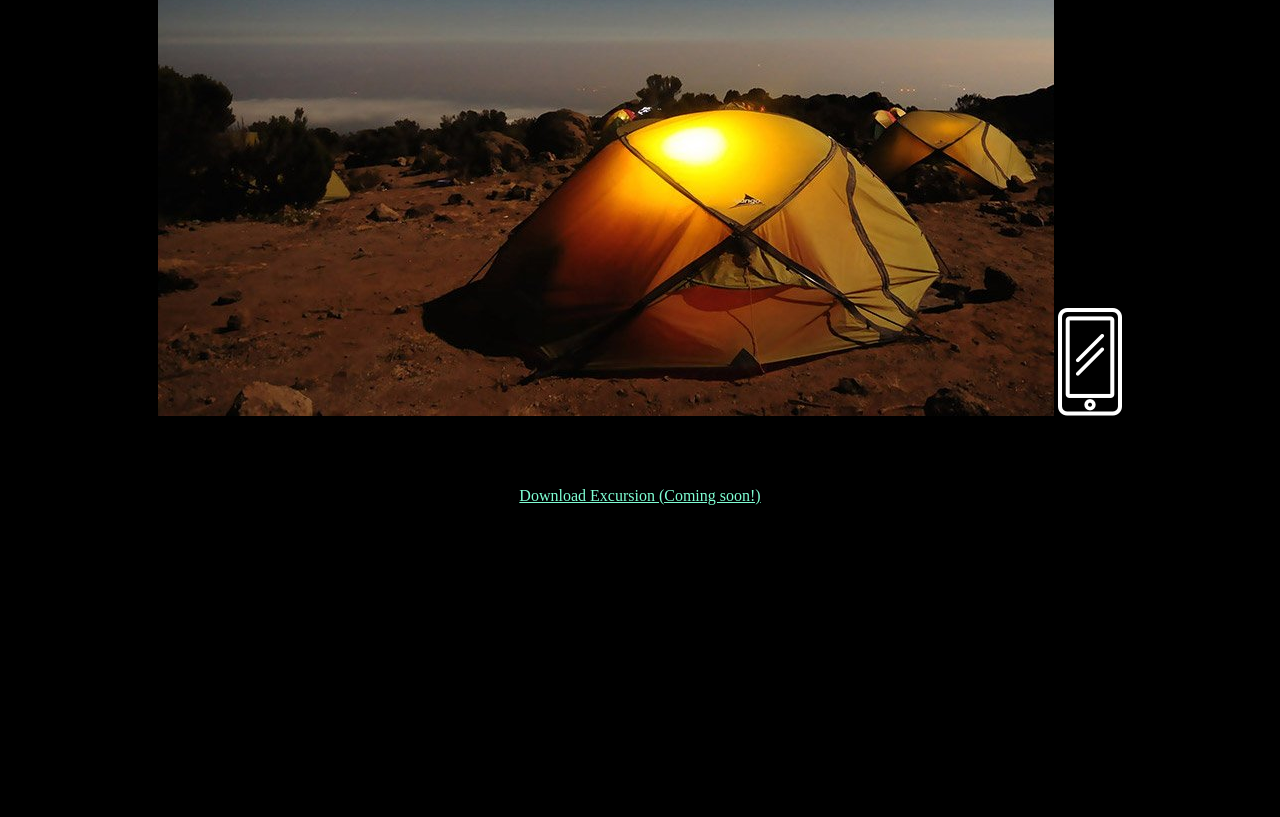
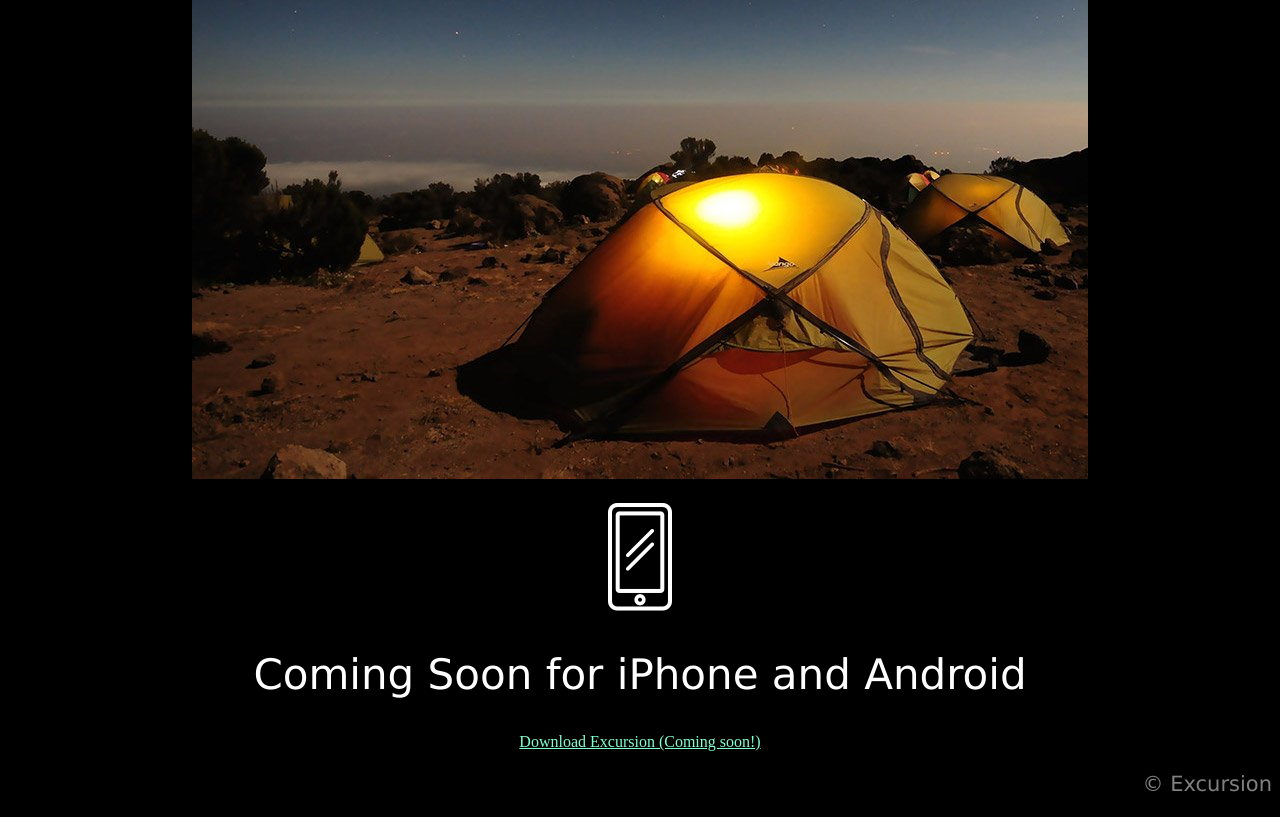
Before and after one commit to yFields/excursion, a plain HTML site: page index.html in a window 1280 px wide. Shown: the part 509-1326 px from the top of the page. Before the commit the page ends 1022 px from the top, so only its background shows below. Drawn offline with Linux system fonts and the light colour scheme.

Commit message:
Added footer and finished CSS styling

```diff
--- a/index.html
+++ b/index.html
@@ -8,12 +8,15 @@
         <a href="index.html">Download Excursion (Coming soon!)</a>
     </header>
     <main>
-        <video src="resources/videos/excursion.mp4">Video couldnt be displayed</video>
+        <video autoplay src="resources/videos/excursion.mp4">Video couldnt be displayed</video>
         <h2>Your personal travel guide</h2>
         <p>Excursion remembers places you like, and recommends new points of interest around you</p>
-        <img src="resources/images/camp.jpg"/>
-        <img src="resources/images/phone.png"/>
+        <img src="resources/images/camp.jpg"/><br>
+        <img id="icon" src="resources/images/phone.png"/>
         <h2>Coming Soon for iPhone and Android</h2>
         <a href="index.html">Download Excursion (Coming soon!)</a>
     </main>
+    <footer>
+        <p class="footer">© Excursion</p>
+    </footer>
 </body>
--- a/resources/css/style.css
+++ b/resources/css/style.css
@@ -15,3 +15,29 @@ a {
     color: aquamarine;
     font-size: 16px;
 }
+
+img {
+    margin: auto;
+}
+
+#icon {
+    padding-top: 20px;
+}
+
+h2 {
+    color: white;
+    font-family: Verdana, Geneva, Tahoma, sans-serif;
+    font-weight: 300;
+    font-size: 42px;
+}
+
+p {
+    font-family: Verdana, Geneva, Tahoma, sans-serif;
+    color: gray;
+    font-size: 21px;
+}
+
+.footer {
+  text-align: right;
+  color: gray;
+}
```
Also changed, not shown: 2 other files.
